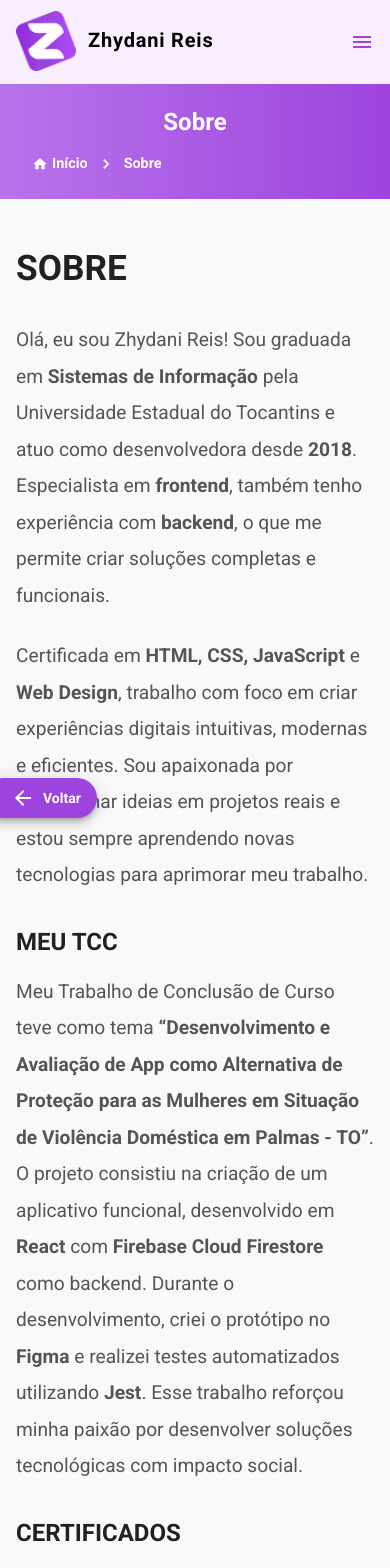
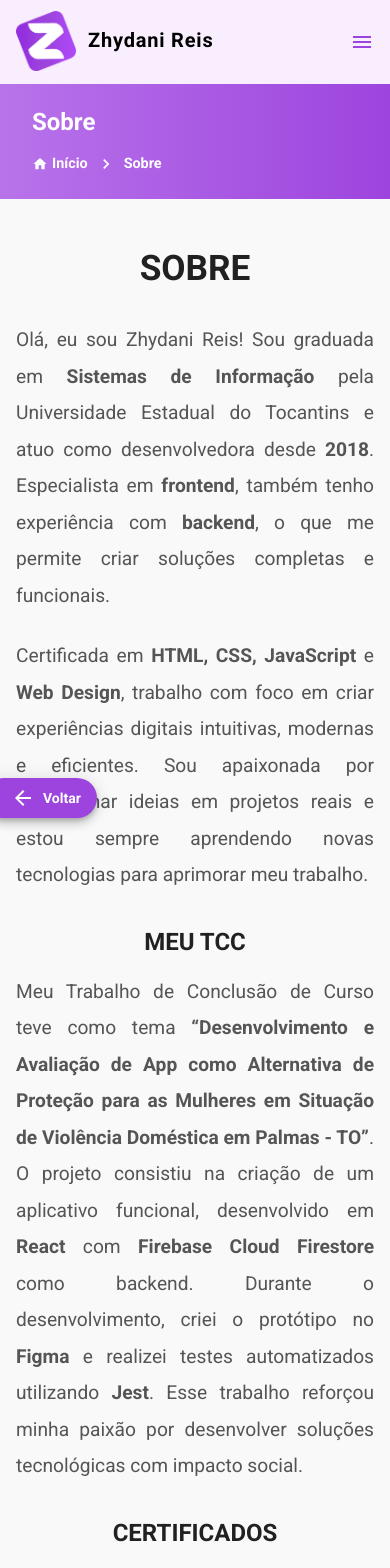
Before and after one commit to zhydani/portfolio-web, a Next.js app: page /sobre in a window 390 px wide. Shown: the top 1568 px of the page. Built offline with nearby package versions, Linux system fonts and the light colour scheme.

Commit message:
ajuste mobile

```diff
--- a/src/app/sobre/components/Content.tsx
+++ b/src/app/sobre/components/Content.tsx
@@ -13,6 +13,7 @@ export default function Content() {
             mb: 4,
             textTransform: "uppercase",
             fontSize: "2.2rem",
+            textAlign: { xs: "center", md: "left" },
           }}
         >
           Sobre
@@ -25,7 +26,7 @@ export default function Content() {
             lineHeight: 1.9,
             fontSize: "1.2rem",
             color: "#555",
-            textAlign: "left",
+            textAlign: { xs: "justify", md: "left" },
           }}
         >
           Olá, eu sou Zhydani Reis! Sou graduada em <strong>Sistemas de Informação</strong> pela Universidade Estadual do Tocantins
@@ -40,7 +41,7 @@ export default function Content() {
             lineHeight: 1.9,
             fontSize: "1.2rem",
             color: "#555",
-            textAlign: "left",
+            textAlign: { xs: "justify", md: "left" },
           }}
         >
           Certificada em <strong>HTML, CSS, JavaScript</strong> e <strong>Web Design</strong>, trabalho com foco em criar experiências digitais intuitivas,
@@ -57,6 +58,7 @@ export default function Content() {
             mb: 2,
             textTransform: "uppercase",
             fontSize: "1.5rem",
+            textAlign: { xs: "center", md: "left" },
           }}
         >
           Meu TCC
@@ -68,7 +70,7 @@ export default function Content() {
             lineHeight: 1.9,
             fontSize: "1.2rem",
             color: "#555",
-            textAlign: "left",
+            textAlign: { xs: "justify", md: "left" },
           }}
         >
           Meu Trabalho de Conclusão de Curso teve como tema <strong>“Desenvolvimento e Avaliação de App como Alternativa de Proteção
@@ -87,6 +89,7 @@ export default function Content() {
             mb: 2,
             textTransform: "uppercase",
             fontSize: "1.5rem",
+            textAlign: { xs: "center", md: "left" },
           }}
         >
           Certificados
@@ -118,6 +121,7 @@ export default function Content() {
             mb: 2,
             textTransform: "uppercase",
             fontSize: "1.5rem",
+            textAlign: { xs: "center", md: "left" },
           }}
         >
           Experiência em Web Design
@@ -129,7 +133,7 @@ export default function Content() {
             lineHeight: 1.9,
             fontSize: "1.2rem",
             color: "#555",
-            textAlign: "left",
+            textAlign: { xs: "justify", md: "left" },
           }}
         >
           Tenho ampla experiência em <strong>Photoshop</strong> e <strong>Figma</strong>, ferramentas que utilizei para criar artes, protótipos e layouts
@@ -146,6 +150,7 @@ export default function Content() {
             mb: 2,
             textTransform: "uppercase",
             fontSize: "1.5rem",
+            textAlign: { xs: "center", md: "left" },
           }}
         >
           Projetos de Destaque
@@ -157,7 +162,7 @@ export default function Content() {
             lineHeight: 1.9,
             fontSize: "1.2rem",
             color: "#555",
-            textAlign: "left",
+            textAlign: { xs: "justify", md: "left" },
           }}
         >
           Em 2020, participei do projeto <strong>O Apto – Análise dos Portais da Transparência no Tocantins</strong>,
@@ -173,7 +178,7 @@ export default function Content() {
             lineHeight: 1.9,
             fontSize: "1.2rem",
             color: "#555",
-            textAlign: "left",
+            textAlign: { xs: "justify", md: "left" },
           }}
         >
           Adicionei a <strong>barra de acessibilidade</strong> no portal do <strong>TJTO</strong>, contribuindo para
@@ -189,6 +194,7 @@ export default function Content() {
             mb: 2,
             textTransform: "uppercase",
             fontSize: "1.5rem",
+            textAlign: { xs: "center", md: "left" },
           }}
         >
           Publicações de Aplicativos
@@ -199,7 +205,7 @@ export default function Content() {
             lineHeight: 1.9,
             fontSize: "1.2rem",
             color: "#555",
-            textAlign: "left",
+            textAlign: { xs: "justify", md: "left" },
           }}
         >
           Já publiquei mais de <strong>7 aplicativos</strong> na Apple Store e Google Play utilizando <strong>React Native</strong>.
--- a/src/components/ui/Breadcrumbs.tsx
+++ b/src/components/ui/Breadcrumbs.tsx
@@ -27,7 +27,6 @@ export const BreadcrumbsSection: React.FC<BreadcrumbsSectionProps> = ({ pageName
             sx={{
               fontWeight: 'bold',
               color: '#fff',
-              textAlign: { xs: 'center', md: 'left' },
               fontSize: { xs: '1.5rem', md: '2rem' },
             }}
           >
```
